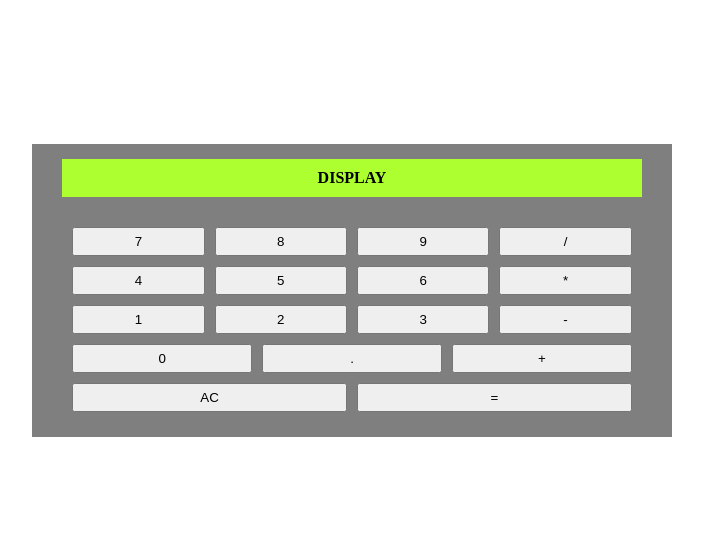
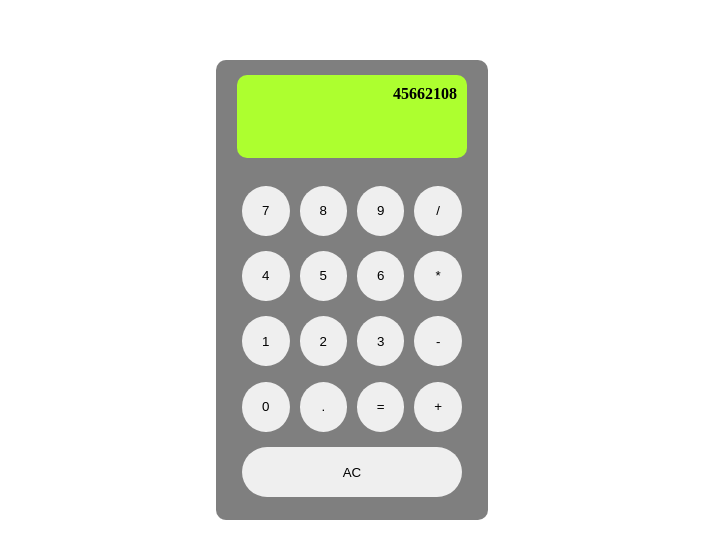
Before and after one commit to NievaS24/calculator, a plain HTML site: page index.html in a window 1280 px wide. Shown: the part 110-668 px from the top of the page, without its empty margins (288-991 px from the left). Drawn offline with Linux system fonts and the light colour scheme.

Commit message:
refactor: :lipstick: CSS cambiado levemente.

```diff
--- a/index.html
+++ b/index.html
@@ -8,7 +8,7 @@
 </head>
 <body>
     <div id="calculator">
-        <div id="display">DISPLAY</div>
+        <div id="display">45662108</div>
         <div id="btn">
             <div class="row">
                 <button> 7 </button>
@@ -30,11 +30,11 @@
             <div class="row">
                 <button> 0 </button>
                 <button> . </button>
+                <button> = </button>
                 <button> + </button>
             </div>
             <div class="row">
-                <button> AC </button>
-                <button> = </button>
+                <button id="clear"> AC </button>
             </div>
         </div>
     </div>
--- a/style.css
+++ b/style.css
@@ -14,7 +14,8 @@ body {
 }
 
 #calculator {
-    width: 50%;
+    width: 272px;
+    height: 460px;
     padding: 15px;
     display: flex;
     flex-direction: column;
@@ -22,18 +23,22 @@ body {
     align-items: center;
     gap: 20px;
     background-color: #00000080;
+    border-radius: 10px;
 }
 
 #display {
     width: 95%;
+    height: 20%;
     padding: 10px;
     background-color: greenyellow;
     font-weight: bold;
+    text-align: end;
+    border-radius: 10px;
 }
 
 #btn {
     width: 95%;
-    padding: 5px;
+    height: 80%;
     display: flex;
     flex-direction: column;
     justify-content: space-around;
@@ -41,14 +46,20 @@ body {
 
 .row {
     display: flex;
-    justify-content: space-between;
+    justify-content: space-around;
 }
 
-.row button {
-    flex: 1;
-}
 
 button {
     margin: 5px;
     padding: 5px;
+    width: 50px;
+    height: 50px;
+    border-radius: 50%;
+    border: 0;
 }
+
+#clear {
+    border-radius: 25px;
+    flex: 1;
+}
```
